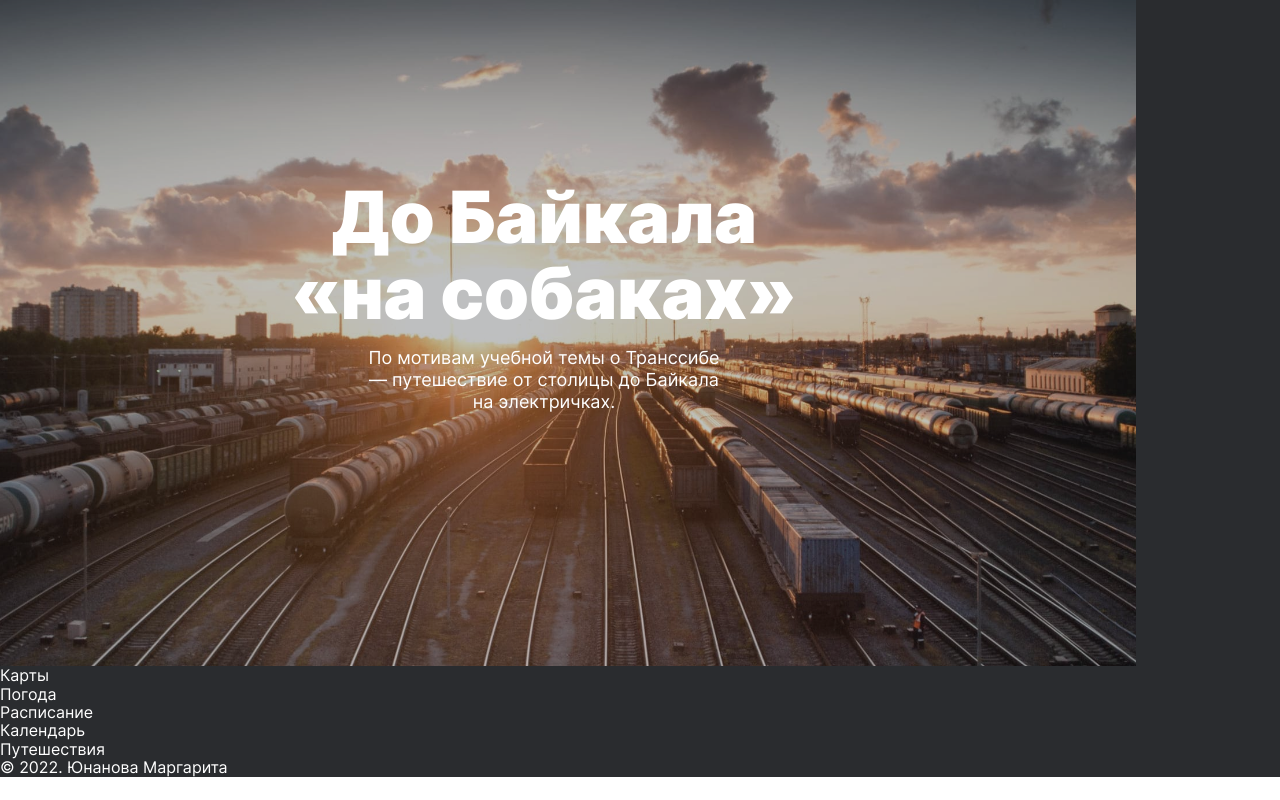
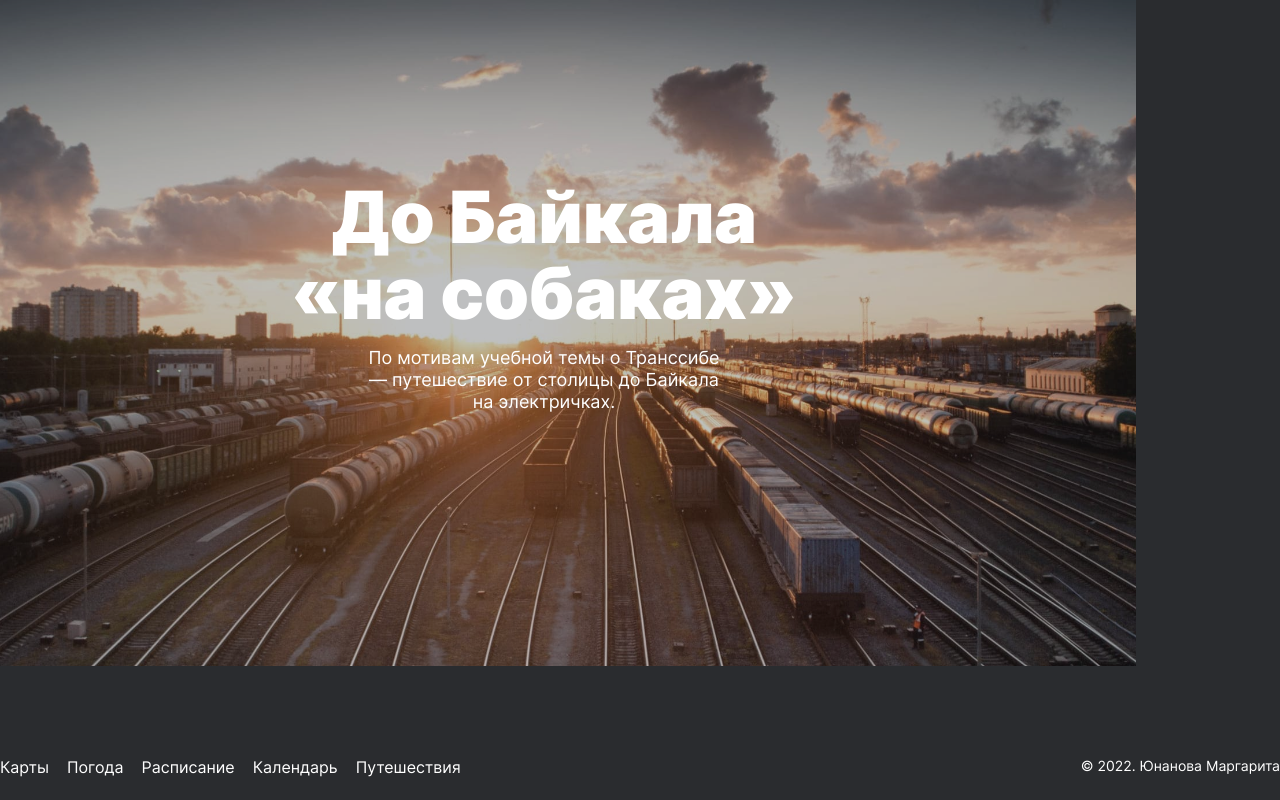
Before and after one commit to margo-yunanova/russian-travel, a plain HTML site: page index.html in a window 1280 px wide. Shown: the part 9687-10487 px from the top of the page. Before the commit the page ends 10464 px from the top, so only its background shows below. Drawn offline with Linux system fonts and the light colour scheme; files whose address does not match are found by name.

Commit message:
add styles for footer sections

```diff
--- a/blocks/footer/__copyright/footer__copyright.css
+++ b/blocks/footer/__copyright/footer__copyright.css
@@ -1,3 +1,13 @@
 .footer__copyright {
   margin: 0;
+  font-size: 14px;
+  line-height: 14px;
+  padding-top: 48px;
 }
+
+@media (min-width: /*landscape-phone*/740px) {
+  .footer__copyright {
+    line-height: 16px;
+    padding-top: 0;
+  }
+}
--- a/blocks/footer/__link/footer__link.css
+++ b/blocks/footer/__link/footer__link.css
@@ -1,3 +1,19 @@
 .footer__link {
+  font-size: 24px;
+  line-height: 24px;
+}
 
+.footer__link:nth-child(n+2) {
+  padding-top: 32px;
 }
+
+@media (min-width: /*landscape-phone*/740px) {
+  .footer__link {
+    font-size: 16px;
+    line-height: 18px;
+  }
+
+  .footer__link:nth-child(n+2) {
+    padding-top: 0;
+  }
+}
--- a/blocks/footer/__links/footer__links.css
+++ b/blocks/footer/__links/footer__links.css
@@ -3,3 +3,10 @@
   padding-left: 0;
   list-style-type: none;
 }
+
+@media (min-width: /*landscape-phone*/740px) {
+  .footer__links {
+    display: flex;
+    column-gap: 18px;
+  }
+}
--- a/blocks/footer/footer.css
+++ b/blocks/footer/footer.css
@@ -1,3 +1,19 @@
 .footer {
+  /* padding: 0 var(--page-margin); */
+  padding-top: 64px;
+  padding-bottom: 24px;
+}
 
+@media (min-width: /*landscape-phone*/740px) {
+  .footer {
+    display: flex;
+    justify-content: space-between;
+    padding-top: 88px;
+  }
 }
+
+@media (min-width: /*landscape-tablet*/1024px) {
+  .footer {
+    padding-top: 92px;
+  }
+}
```
